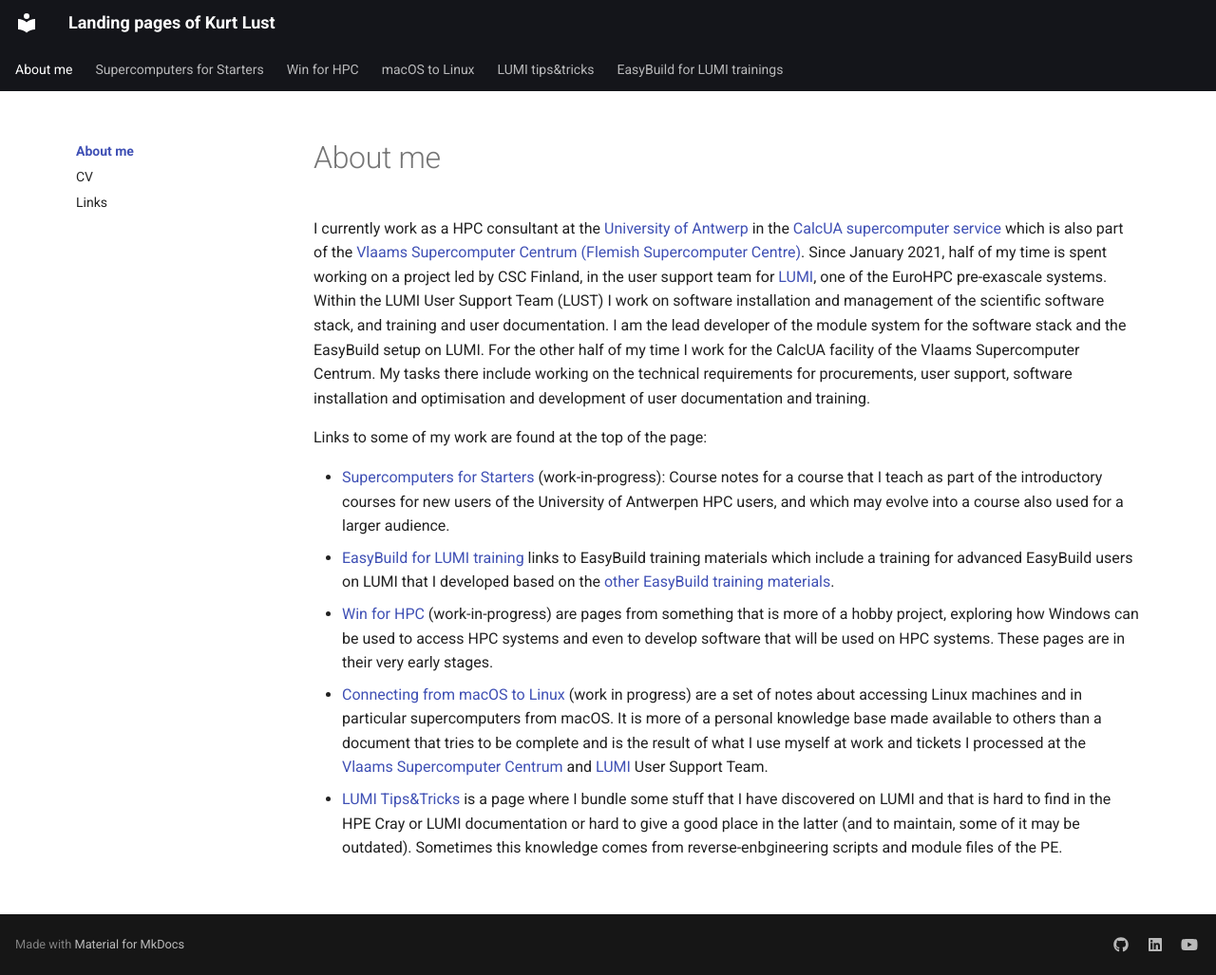
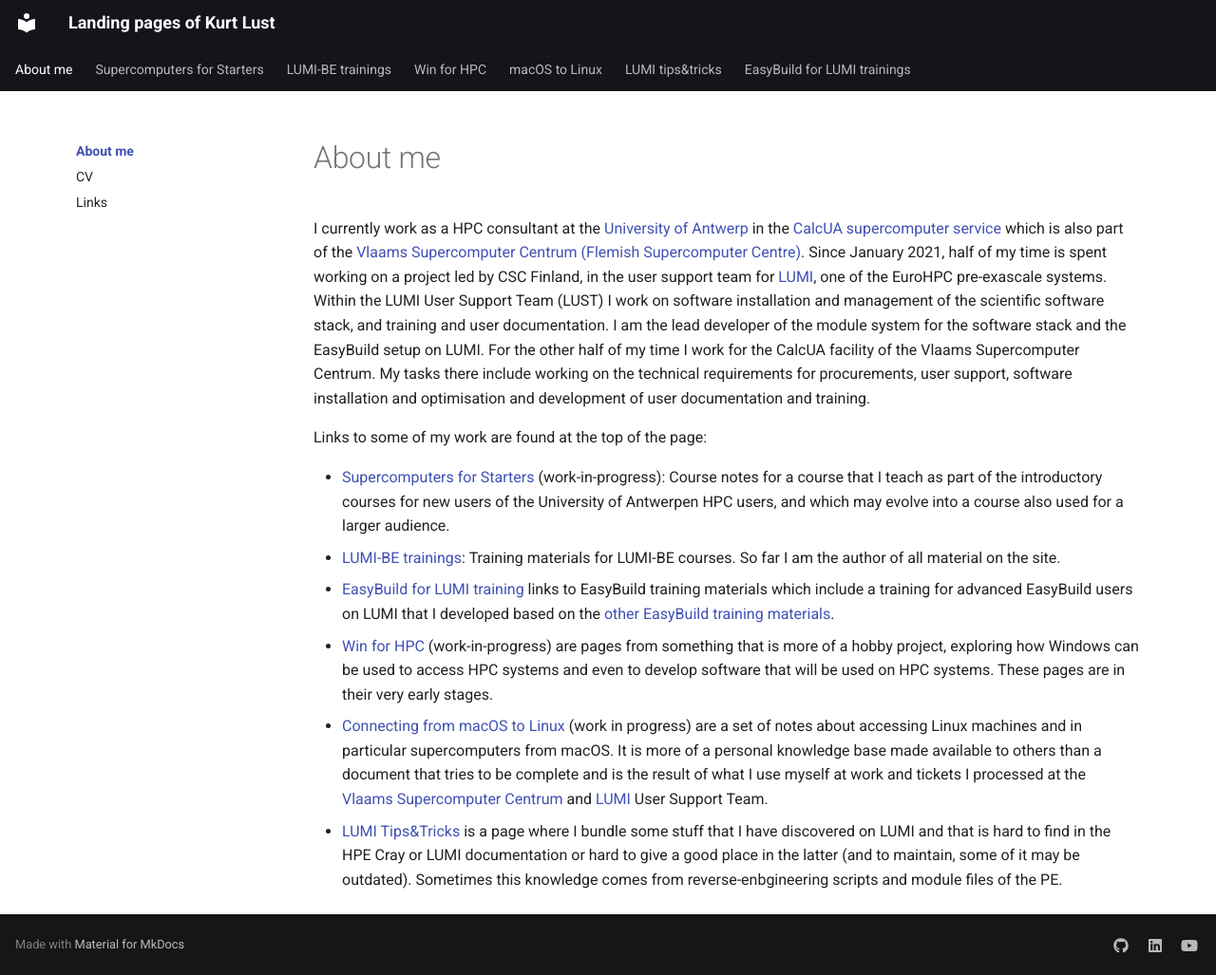
Before and after one commit to klust/klust.github.io, an MkDocs documentation site: the page built from docs/index.md, in a window 1280 px wide and 1027 px high. Shown: the whole window at 95% size. Built offline with MkDocs 1.6.1 and Material for MkDocs 9.7.7, drawn with Linux system fonts in a browser that asks for light colours.

Commit message:
Add link to the LUMI-BE training materials.

```diff
--- a/docs/index.md
+++ b/docs/index.md
@@ -19,12 +19,15 @@ Links to some of my work are found at the top of the page:
 -   [Supercomputers for Starters](SupercomputersForStarters) (work-in-progress):
     Course notes for a course that I teach as part of the introductory courses for new users of the
     University of Antwerpen HPC users, and which may evolve into a course also used for a larger audience.
+-   [LUMI-BE trainings](LUMI-BE-training-materials):
+    Training materials for LUMI-BE courses. So far I am the author of all material on the site.
 -   [EasyBuild for LUMI training](easybuild-tutorial) links to EasyBuild training materials which include
     a training for advanced EasyBuild users on LUMI that I developed based on the [other EasyBuild
     training materials](https://easybuild.io/tutorial).
--   [Win for HPC](windows-client-HPC) (work-in-progress) are pages from something that is more of a hobby project, exploring how
-     Windows can be used to access HPC systems and even to develop software that will be used on HPC systems.
-     These pages are in their very early stages.
+-   [Win for HPC](windows-client-HPC) (work-in-progress) are pages from something that is more of a
+    hobby project, exploring how
+    Windows can be used to access HPC systems and even to develop software that will be used on HPC systems.
+    These pages are in their very early stages.
 -   [Connecting from macOS to Linux](macos-to-linux) (work in progress) are a set of notes about accessing Linux
     machines and in particular supercomputers from macOS. It is more of a personal knowledge base made available
     to others than a document that tries to be complete and is the result of what I use myself at work and tickets
--- a/mkdocs.yml
+++ b/mkdocs.yml
@@ -28,6 +28,7 @@ nav:
     - CV: CV.md
     - Links: links.md
   - Supercomputers for Starters: SupercomputersForStarters
+  - LUMI-BE trainings: LUMI-BE-training-materials
   - Win for HPC: windows-client-HPC
   - macOS to Linux: macos-to-linux
   - LUMI tips&tricks: LUMI-tips-and-tricks
```
